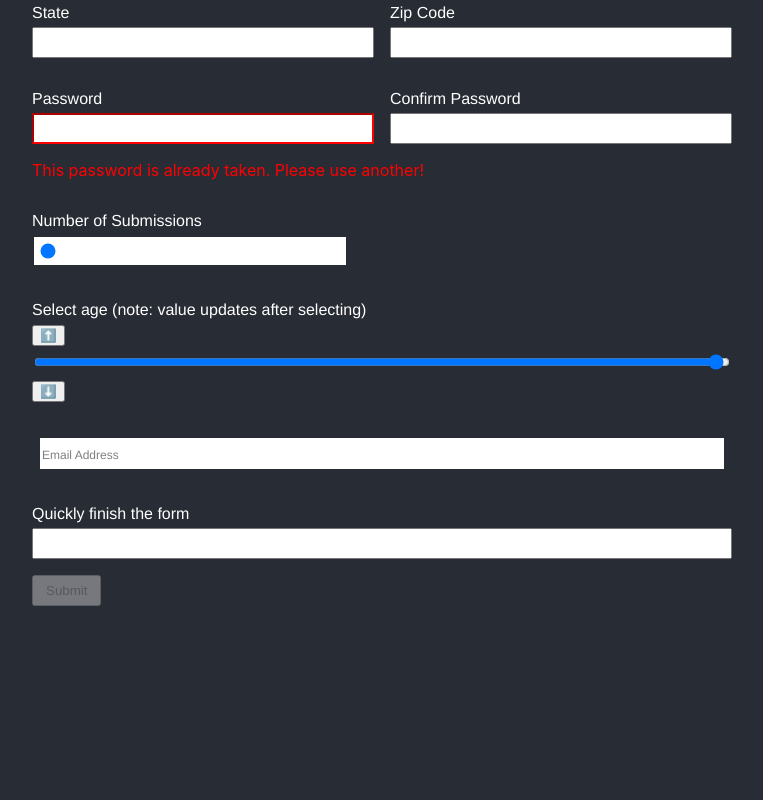
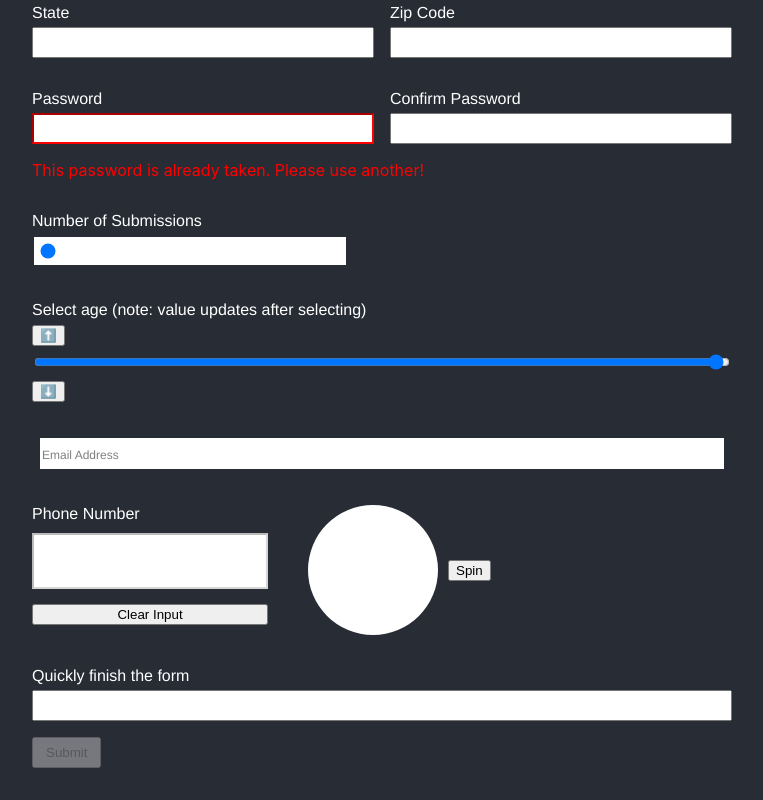
Before and after one commit to canfie1d/horror-form, a React (Create React App) app: page / in a window 1280 px wide. Shown: the part 636-1436 px from the top of the page, without its empty margins (258-1021 px from the left). Before the commit the page ends 1274 px from the top, so only its background shows below. Built offline with nearby package versions, Linux system fonts and the light colour scheme; the HTML template or start-up script is replaced by a standard one.

Commit message:
Ethan's stuff

```diff
--- a/src/App.js
+++ b/src/App.js
@@ -1,103 +1,162 @@
-import { useEffect, useState } from 'react';
-import Flex from './Flex';
-import PatnodeInput from './inputs/Patnode';
-import VaznisInput from './inputs/Vaznis';
+import { useEffect, useState } from "react";
+import Flex from "./Flex";
+import PatnodeInput from "./inputs/Patnode";
+import VaznisInput from "./inputs/Vaznis";
 import CoxInput from "./inputs/Cox";
-import WilsonInput from './inputs/Wilson';
-import AlbrechtInput from './inputs/Albrecht';
-import WellsandtInput from './inputs/Wellsandt';
-import KentInput from './inputs/Kent';
-import CanfieldInput from './inputs/Canfield';
-import KimInput from './inputs/Kim';
+import WilsonInput from "./inputs/Wilson";
+import AlbrechtInput from "./inputs/Albrecht";
+import WellsandtInput from "./inputs/Wellsandt";
+import KentInput from "./inputs/Kent";
+import CanfieldInput from "./inputs/Canfield";
+import KimInput from "./inputs/Kim";
 // import KimInput2 from './inputs/Kim2';
-import WilliamsInput from './inputs/Williams';
-import BorstInput from './inputs/Borst';
-import './app.scss';
+import WilliamsInput from "./inputs/Williams";
+import BorstInput from "./inputs/Borst";
+import "./app.scss";
+import GrebmeierInput from "./inputs/Grebmeier";
 
 function App() {
   const [error, setError] = useState(null);
   const [dirty, setDirty] = useState(false);
   const [formValues, setFormValues] = useState({
-    'first-name': '',
-    'last-name': '',
-    'address': '',
-    'city': '',
-    'state': '',
-    'zip-code': '',
-    'password': '',
-    'password-confirm': '',
-    'submissions': '',
-    'age': '',
-    'email-address': '',
-    'phone-number': '',
-    'finish-form': ''
+    "first-name": "",
+    "last-name": "",
+    address: "",
+    city: "",
+    state: "",
+    "zip-code": "",
+    password: "",
+    "password-confirm": "",
+    submissions: "",
+    age: "",
+    "email-address": "",
+    "phone-number": "",
+    "finish-form": "",
   });
   console.log(formValues);
 
   useEffect(() => {
     Object.entries(formValues).find(([key, value]) => {
-      if (value === '') {
-        setError('There was an ERROR in the form.')
+      if (value === "") {
+        setError("There was an ERROR in the form.");
       } else {
         setError(null);
       }
       return null;
     });
-
   }, [formValues]);
 
-  const handleChange = ({name, value}) => {
+  const handleChange = ({ name, value }) => {
     if (!dirty) setDirty(true);
-    const newValues = {...formValues, [name]: value};
+    const newValues = { ...formValues, [name]: value };
     setFormValues(newValues);
-  }
+  };
 
   return (
     <div className="app">
-      <header className="header">
-      ⍼⌰⌱ submit this form and win money ⌱⌰⍼
-      </header>
-      <div className='text-center mb-100'>
-        <p className='text-white'>The spookiest thing in software is a bad user experience.</p>
-        <p className='text-white'>All of these form inputs were created by the frontend team with the sole purpose of creating frustration.</p>
-        <p className='text-white'>Can you resist being scared away and face the form until the end??</p>
-        <p className='text-white'>The first 3 people to submit the form will receive a AmEx gift card! Winners will be notified via email and gift cards sent to the address supplied in the form. *Exactly 2 submissions per person.</p>
+      <header className="header">⍼⌰⌱ submit this form and win money ⌱⌰⍼</header>
+      <div className="text-center mb-100">
+        <p className="text-white">
+          The spookiest thing in software is a bad user experience.
+        </p>
+        <p className="text-white">
+          All of these form inputs were created by the frontend team with the
+          sole purpose of creating frustration.
+        </p>
+        <p className="text-white">
+          Can you resist being scared away and face the form until the end??
+        </p>
+        <p className="text-white">
+          The first 3 people to submit the form will receive a AmEx gift card!
+          Winners will be notified via email and gift cards sent to the address
+          supplied in the form. *Exactly 2 submissions per person.
+        </p>
         {error && dirty && (
-          <p className='text-danger' style={{fontSize: '1.5rem', textAlign: 'center'}}>{error}</p>
+          <p
+            className="text-danger"
+            style={{ fontSize: "1.5rem", textAlign: "center" }}
+          >
+            {error}
+          </p>
         )}
-        </div>
+      </div>
       <form name="horror" method="post">
         <input type="hidden" name="form-name" value="horror" />
         <Flex>
           <Flex.Column>
-            <BorstInput label='First Name' name='first-name' onChange={handleChange} />
+            <BorstInput
+              label="First Name"
+              name="first-name"
+              onChange={handleChange}
+            />
           </Flex.Column>
           <Flex.Column>
-            <CanfieldInput label='Last Name' name='last-name' onChange={handleChange} />
+            <CanfieldInput
+              label="Last Name"
+              name="last-name"
+              onChange={handleChange}
+            />
           </Flex.Column>
         </Flex>
         <Flex>
           <Flex.Column>
-            <AlbrechtInput label='Address' name='address' onChange={handleChange} />
+            <AlbrechtInput
+              label="Address"
+              name="address"
+              onChange={handleChange}
+            />
           </Flex.Column>
           <Flex.Column>
-            <CoxInput label='City' name='city' onChange={handleChange} />
+            <CoxInput label="City" name="city" onChange={handleChange} />
           </Flex.Column>
         </Flex>
         <Flex>
           <Flex.Column>
-            <KentInput label='State' name='state' onChange={handleChange} />
+            <KentInput label="State" name="state" onChange={handleChange} />
           </Flex.Column>
           <Flex.Column>
-            <PatnodeInput label='Zip Code' name='zip-code' onChange={handleChange} />
+            <PatnodeInput
+              label="Zip Code"
+              name="zip-code"
+              onChange={handleChange}
+            />
           </Flex.Column>
         </Flex>
-        <KimInput label1='Password' label2='Confirm Password' name1='password' name2='password-confirm' value={formValues['password']} value2={formValues['password-confirm']} onChange={handleChange} />
-        <VaznisInput label='Number of Submissions' name='submissions' onChange={handleChange} />
-        <WilsonInput label="Select age (note: value updates after selecting)" name='age' onChange={handleChange} />
-        <WellsandtInput label='Email Address' name='email-address' onChange={handleChange} />
-        {/* <KimInput2 label='Phone Number' name='phone-number' onChange={handleChange} /> */}
-        <WilliamsInput label='Quickly finish the form' name='finish-form' onChange={handleChange} formValid={!error && dirty} />
+        <KimInput
+          label1="Password"
+          label2="Confirm Password"
+          name1="password"
+          name2="password-confirm"
+          value={formValues["password"]}
+          value2={formValues["password-confirm"]}
+          onChange={handleChange}
+        />
+        <VaznisInput
+          label="Number of Submissions"
+          name="submissions"
+          onChange={handleChange}
+        />
+        <WilsonInput
+          label="Select age (note: value updates after selecting)"
+          name="age"
+          onChange={handleChange}
+        />
+        <WellsandtInput
+          label="Email Address"
+          name="email-address"
+          onChange={handleChange}
+        />
+        <GrebmeierInput
+          label="Phone Number"
+          name="phone-number"
+          onChange={handleChange}
+        />
+        <WilliamsInput
+          label="Quickly finish the form"
+          name="finish-form"
+          onChange={handleChange}
+          formValid={!error && dirty}
+        />
       </form>
     </div>
   );
--- /dev/null
+++ b/src/inputs/Grebmeier.js
@@ -0,0 +1,120 @@
+import { useCallback, useEffect, useState } from "react";
+
+export const Grebmeier = ({ onChange, name }) => {
+  const [phoneNumber, setPhoneNumber] = useState("");
+
+  const appendNumber = (newNumber) => {
+    setPhoneNumber(phoneNumber + newNumber);
+    onChange({ name, value: phoneNumber + newNumber });
+  };
+
+  const clearPhoneNumber = () => {
+    setPhoneNumber("");
+    onChange({ name, value: "" });
+  };
+
+  return (
+    <div
+      style={{
+        display: "flex",
+        flexDirection: "row",
+        gap: "40px",
+      }}
+    >
+      <div>
+        <div style={{ gap: "10px", display: "flex", flexDirection: "column" }}>
+          <label>
+            Phone Number
+            <PhoneNumberField
+              phoneNumber={phoneNumber}
+              onChange={onChange}
+              name={name}
+            />
+          </label>
+          <button onClick={clearPhoneNumber} type="button">
+            Clear Input
+          </button>
+        </div>
+      </div>
+      <div>
+        <Roulette onLockInCallback={appendNumber} />
+      </div>
+    </div>
+  );
+};
+
+const PhoneNumberField = ({ phoneNumber, onChange, name }) => (
+  <input
+    style={{
+      height: "40px",
+      width: "220px",
+      background: "white",
+      display: "flex",
+      alignItems: "center",
+      marginTop: "10px",
+    }}
+    value={phoneNumber}
+    disabled
+  />
+);
+
+const Roulette = ({ onLockInCallback }) => {
+  const [currentNumber, setCurrentNumber] = useState();
+
+  const [isSpinning, setIsSpinning] = useState(false);
+
+  useEffect(() => {
+    let interval;
+
+    const spinRoulette = () => {
+      return setInterval(() => {
+        setCurrentNumber(Math.floor(Math.random() * 10));
+      }, 200);
+    };
+
+    if (isSpinning) {
+      interval = spinRoulette();
+    }
+
+    return () => {
+      clearInterval(interval);
+    };
+  }, [isSpinning]);
+
+  const onLockIn = useCallback(() => {
+    setIsSpinning(!isSpinning);
+    if (isSpinning) {
+      onLockInCallback(currentNumber);
+    }
+  }, [isSpinning, currentNumber, onLockInCallback]);
+
+  return (
+    <div
+      style={{
+        display: "flex",
+        alignItems: "center",
+        gap: "10px",
+      }}
+    >
+      <div
+        style={{
+          width: "130px",
+          height: "130px",
+          borderRadius: "100%",
+          background: "white",
+          display: "flex",
+          justifyContent: "center",
+          alignItems: "center",
+        }}
+      >
+        <p style={{ fontSize: "4rem" }}> {currentNumber} </p>
+      </div>
+
+      <button type="button" onClick={onLockIn}>
+        {isSpinning ? "Lock In" : "Spin"}
+      </button>
+    </div>
+  );
+};
+
+export default Grebmeier;
```
